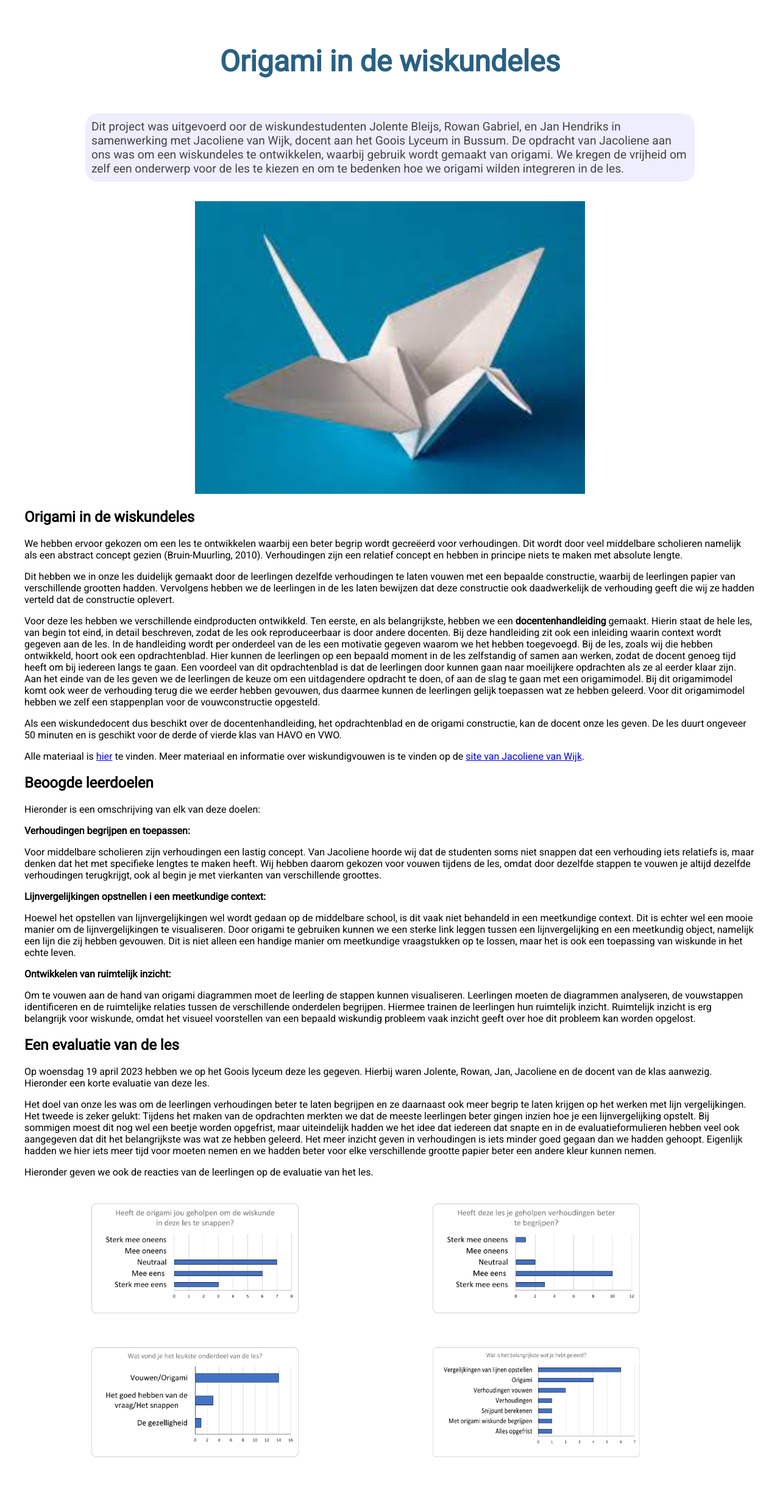
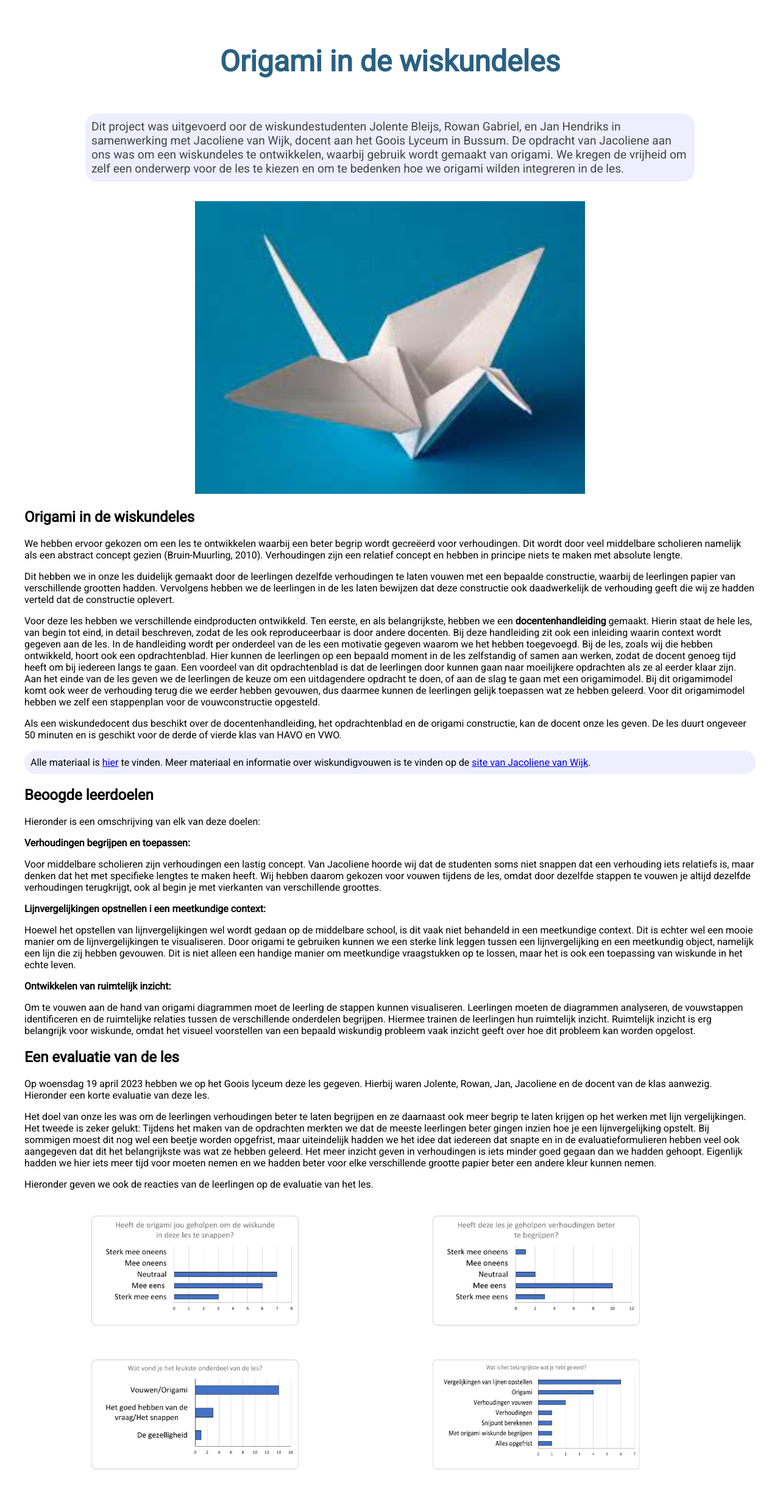
Before and after one commit to NicosStarreveld/Onderwijs-Communicatie, a Jekyll site: the page built from Pages/origami.md, in a window 1280 px wide. Shown: the whole page at 61% size. Built offline with Jekyll 4.4.1, drawn with Linux system fonts in a browser that asks for light colours.

Commit message:
Update page.html

```diff
--- a/_layouts/page.html
+++ b/_layouts/page.html
@@ -11,6 +11,12 @@
 		border-radius: 20px;
 		padding: 10px;
 		font-size: 120%;
+		background-color: #eef;
+	}
+	.boxje {
+		border-radius: 20px;
+		padding: 10px;
+		font-size: 100%;
 		background-color: #eef;
 	}
 	.titleBanner {
```
